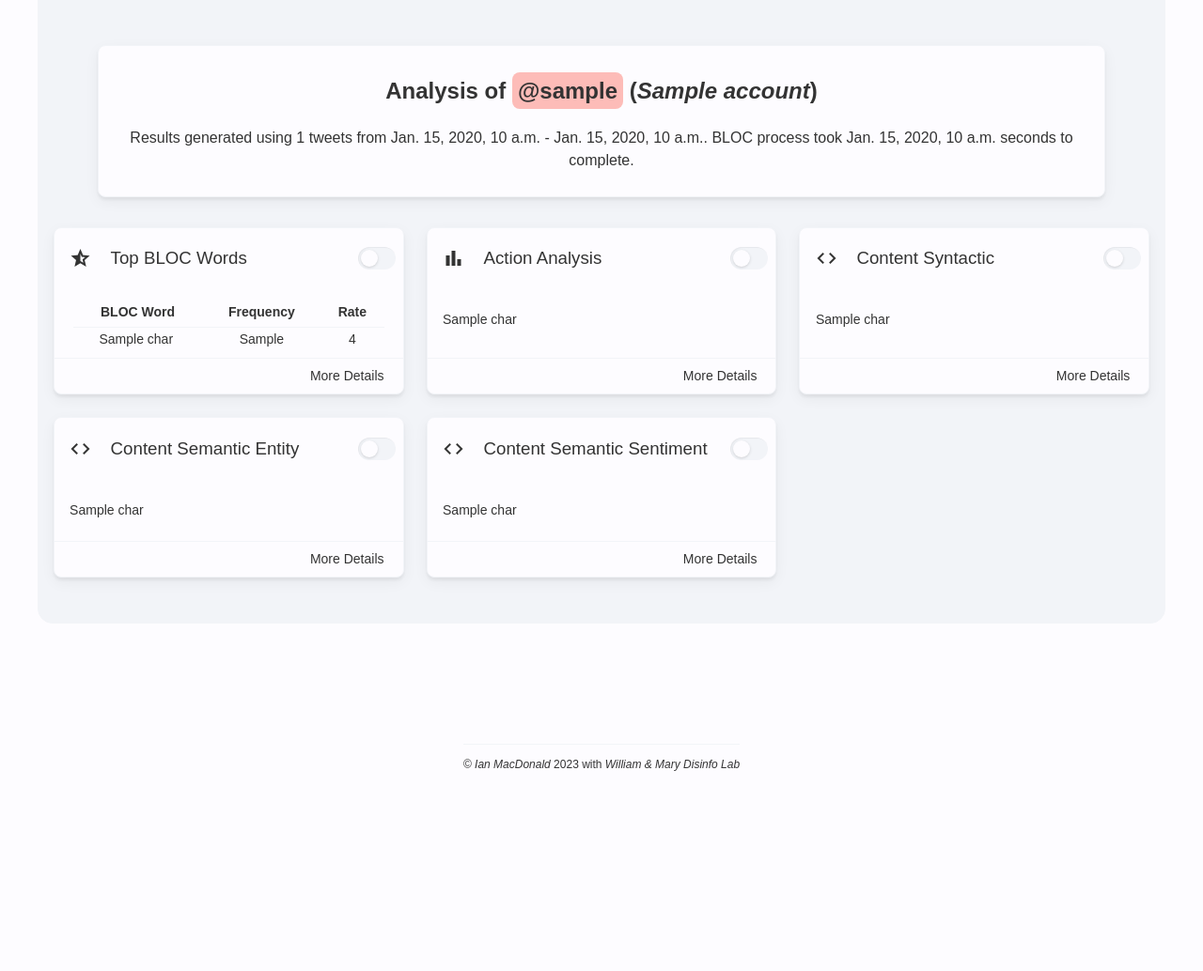
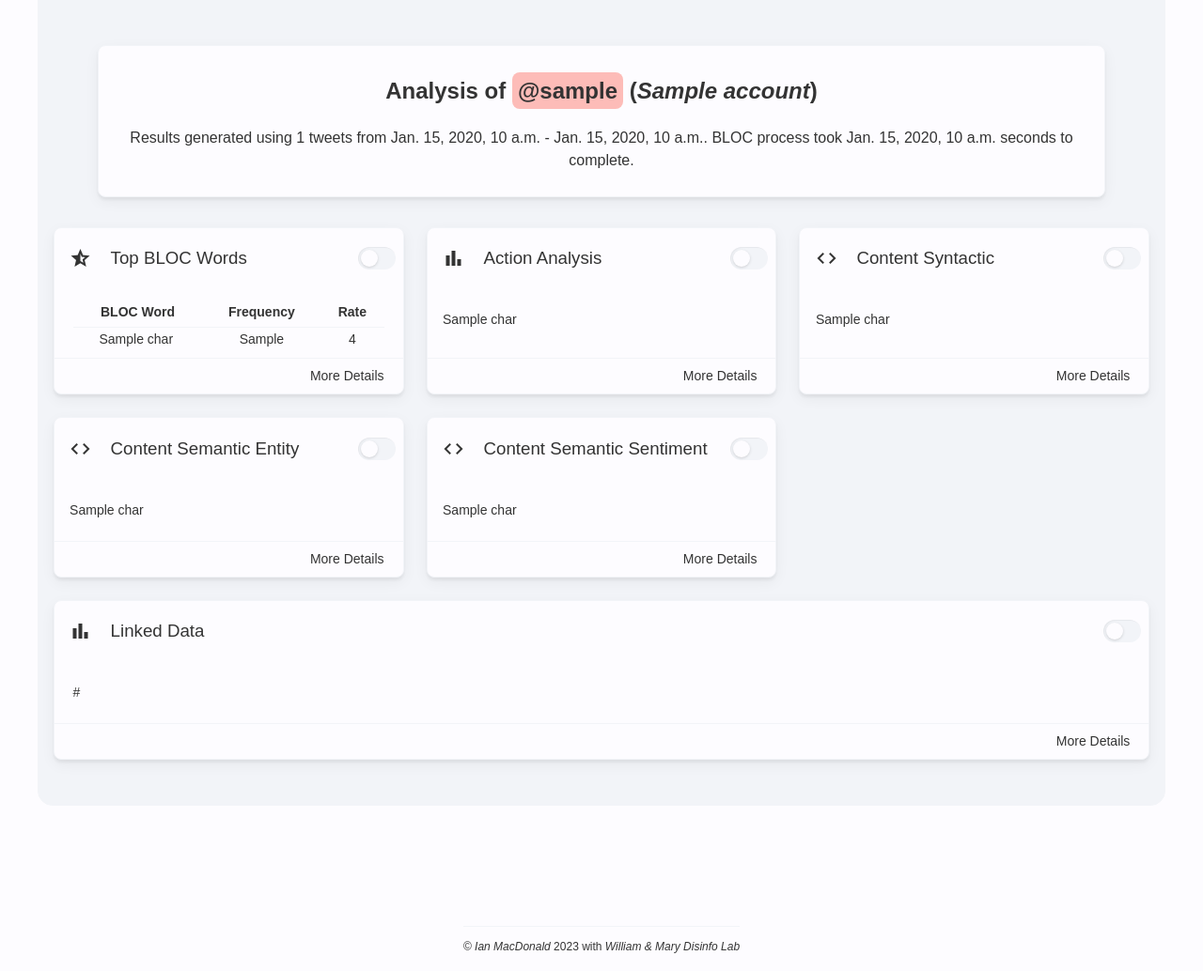
Before and after one commit to immacdonald/agwagram, a Django app: template blocdemo/templates/pages/analysis_results.html in a window 1280 px wide, after a click that opens the changed part. Shown: the part 298-1332 px from the top of the page at 94% size. Before the commit the page ends 1119 px from the top, so only its background shows below. Run offline with Django 4.2, Linux system fonts and the light colour scheme; the template is opened without the code that fills it: most values are stand-ins (such as "Sample title", 1, 10 or a date in 2020); style sheets or scripts are compiled from the project's sources; some libraries are stand-ins or nearby versions.

Commit message:
Raw linked data output to the website

```diff
--- a/blocdemo/templates/components/account_bloc.html
+++ b/blocdemo/templates/components/account_bloc.html
@@ -161,6 +161,27 @@
                 <a href="methodology">More Details</a>
             </div>
         </article>
+        <article class="card full-wide">
+            <div class="card-header">
+                <div>
+                    <span class="icon material-symbols-outlined">bar_chart</span>
+                    <h3>Linked Data</h3>
+                </div>
+                <label class="toggle">
+                    <input type="checkbox" onChange="cardToggle(this)">
+                    <span></span>
+                </label>
+            </div>
+            <div class="card-toggle-body">
+                <p>This is more information about the action analysis.</p>
+            </div>
+            <div class="card-body">
+                <p>{{account.linked_data}}</p>
+            </div>
+            <div class="card-footer">
+                <a href="methodology">More Details</a>
+            </div>
+        </article>
         <!--<article class="card">
             <div class="card-header">
                 <div>
--- a/blocdemo/views.py
+++ b/blocdemo/views.py
@@ -103,7 +103,9 @@
         "bloc_semantic_entity": process_bloc_string(account['bloc_semantic_entity']),
         "bloc_semantic_sentiment": process_bloc_string(account['bloc_semantic_sentiment']),
         "bloc_change": process_bloc_string(account['bloc_change']),
-        "top_bloc_words": account['top_bloc_words'][:10]
+        "top_bloc_words": account['top_bloc_words'][:10],
+        # Linked Data
+        'linked_data': account['linked_data']
     }
 
     return output_data
```
